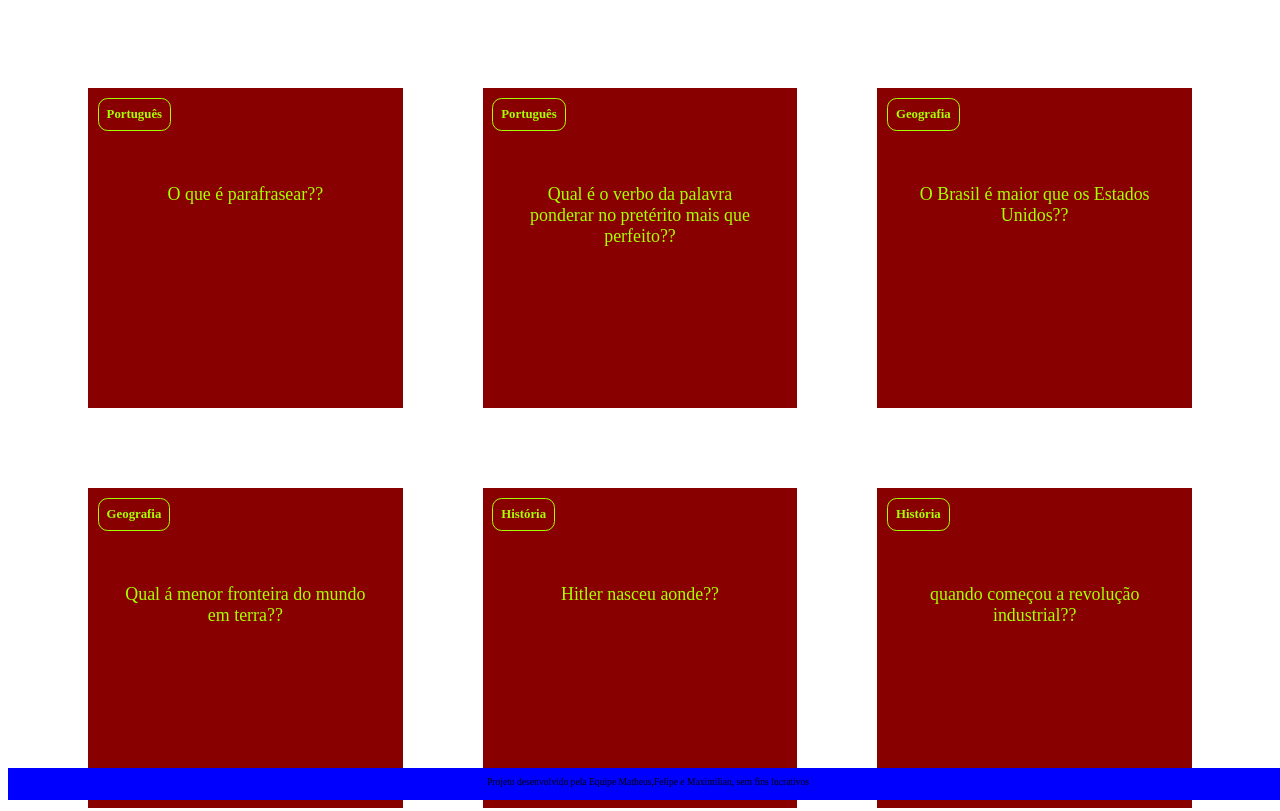
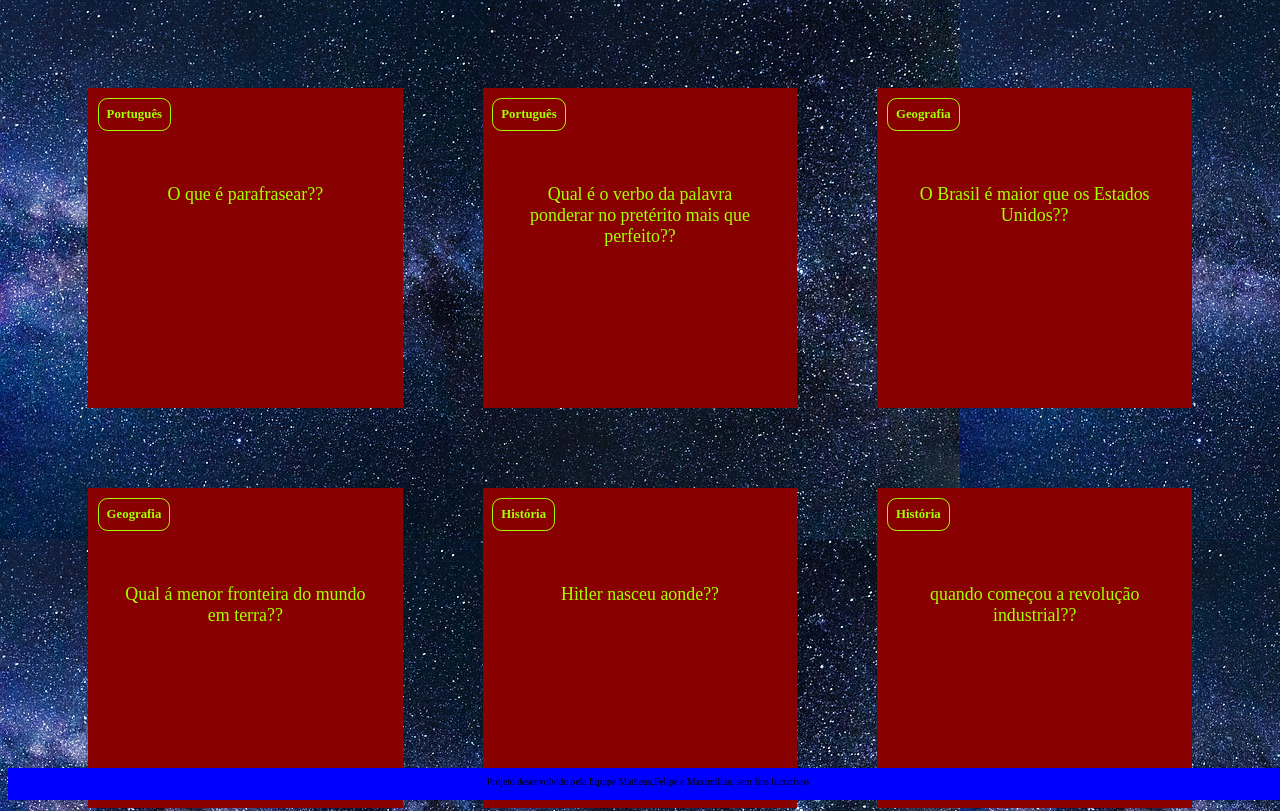
Before and after one commit to tetheus4546b/flashcards, a plain HTML site: page index.html in a window 1280 px wide. Shown: the top 811 px of the page. Drawn offline with Linux system fonts and the light colour scheme.

Commit message:
tentando de volta

```diff
--- a/assets/style.css
+++ b/assets/style.css
@@ -5,7 +5,7 @@
 }
 
 body {
-    background: url();
+    background: url('img/espaço.jpg');
     font-family: Bai Jamjuree;
 }
 
```
